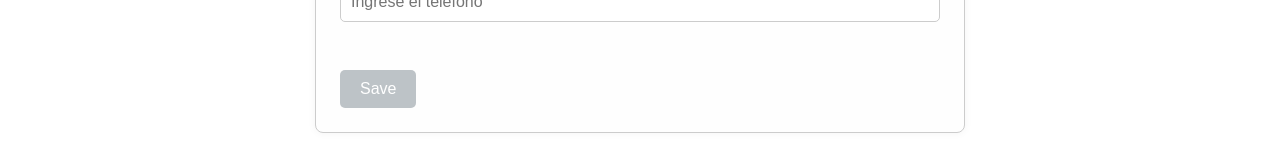
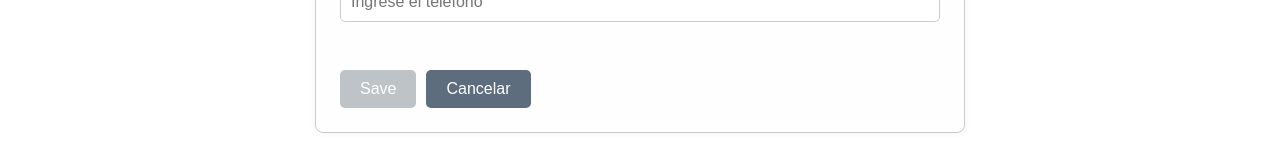
Before and after one commit to gabycgsm/ProyectoFinal, an Angular app: page / in a window 1280 px wide. Shown: the part 366-526 px from the top of the page. Built offline with nearby package versions, Linux system fonts and the light colour scheme; no server answers.

Commit message:
botón cancelar

```diff
--- a/src/app/home-component/home-component.css
+++ b/src/app/home-component/home-component.css
@@ -149,3 +149,21 @@ button.eliminar:hover {
   background-color: #7f8c8d;
   color: white;
 }
+
+/* -------- BOTÓN CANCELAR -------- */
+button[type="button"] {
+  padding: 10px 20px;
+  font-size: 1rem;
+  background-color:  #5d6d7e; /* rojo similar a eliminar */
+  color: white;
+  border: none;
+  border-radius: 5px;
+  cursor: pointer;
+  margin-top: 10px;
+  margin-left: 10px; /* separa un poco del botón guardar */
+  transition: background-color 0.3s ease;
+}
+
+button[type="button"]:hover {
+  background-color: #34495e;  /* rojo oscuro al pasar mouse */
+}
--- a/src/app/home-component/home-component.html
+++ b/src/app/home-component/home-component.html
@@ -28,6 +28,7 @@
   </div>
   <br />
   <button type="submit" [disabled]="usuarioForm.invalid">Save</button>
+  <button type="button" (click)="handleCancel()">Cancelar</button>
 
 </form>
 
--- a/src/app/home-component/home-component.ts
+++ b/src/app/home-component/home-component.ts
@@ -65,4 +65,7 @@ export class HomeComponent implements OnInit {
     this.usuarioAEliminar = null;
   }
 
+  handleCancel() {
+  this.usuarioSeleccionado = {id: 0, name: '', address: '' , phone: ''};
+  }
 }
```
